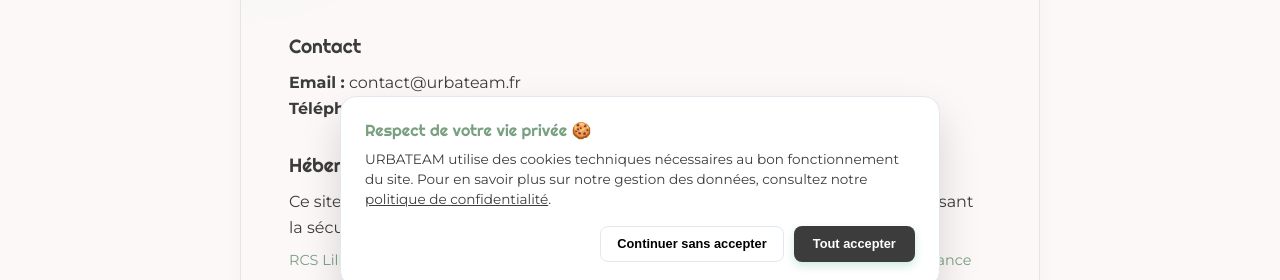
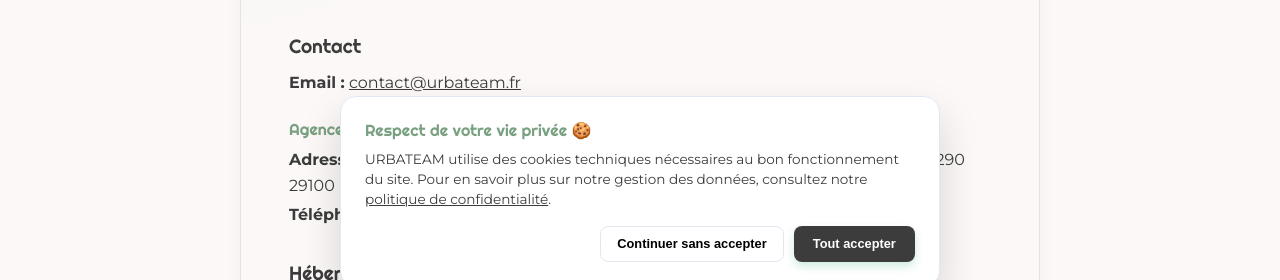
Before and after one commit to ChRomain/urbateam, a Next.js app: page /mentions-legales in a window 1280 px wide. Shown: the part 493-773 px from the top of the page. Built offline with nearby package versions, Linux system fonts and the light colour scheme; no server answers.

Commit message:
feat: add Saint-Renan office contact details in mentions legales

```diff
--- a/app/mentions-legales/page.js
+++ b/app/mentions-legales/page.js
@@ -23,8 +23,20 @@
 
         <div style={{ marginBottom: '2rem' }}>
           <h2 style={{ fontSize: '1.2rem', marginBottom: '0.8rem', color: 'var(--secondary-color)' }}>{t('legal_pages.mentions.contact')}</h2>
-          <p><strong>{t('legal_pages.common.email')} :</strong> contact@urbateam.fr</p>
-          <p><strong>{t('legal_pages.common.phone')} :</strong> 02 98 92 07 56</p>
+          <p><strong>{t('legal_pages.common.email')} :</strong> <a href="mailto:contact@urbateam.fr" style={{ color: 'inherit', textDecoration: 'underline' }}>contact@urbateam.fr</a></p>
+
+          <div className="grid grid-cols-2" style={{ marginTop: '1.5rem', gap: '2rem' }}>
+            <div>
+              <h3 style={{ fontSize: '1rem', marginBottom: '0.5rem', color: 'var(--primary-color)' }}>{t('contact.info.douarnenez')}</h3>
+              <p style={{ margin: '0.2rem 0' }}><strong>{t('legal_pages.common.address')} :</strong> Za Ste Croix, 5 Rue Breizh Izel, 29100 Douarnenez, France</p>
+              <p style={{ margin: '0.2rem 0' }}><strong>{t('legal_pages.common.phone')} :</strong> <a href="tel:+33298920756" style={{ color: 'inherit', fontWeight: '500' }}>02 98 92 07 56</a></p>
+            </div>
+            <div>
+              <h3 style={{ fontSize: '1rem', marginBottom: '0.5rem', color: 'var(--primary-color)' }}>{t('contact.info.renan')}</h3>
+              <p style={{ margin: '0.2rem 0' }}><strong>{t('legal_pages.common.address')} :</strong> 10 Rue Joseph le Velly, 29290 Saint-Renan, France</p>
+              <p style={{ margin: '0.2rem 0' }}><strong>{t('legal_pages.common.phone')} :</strong> <a href="tel:+33298842965" style={{ color: 'inherit', fontWeight: '500' }}>02 98 84 29 65</a></p>
+            </div>
+          </div>
         </div>
 
         <div>
```
